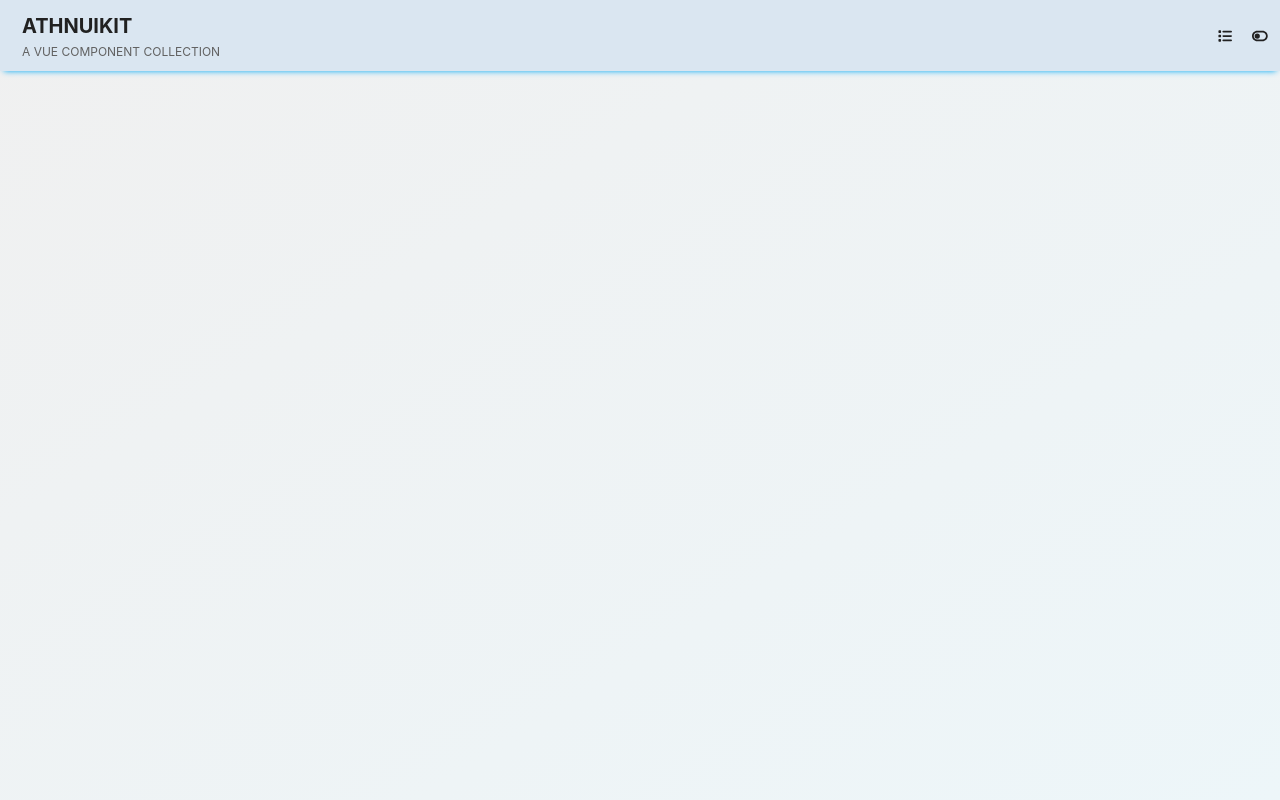
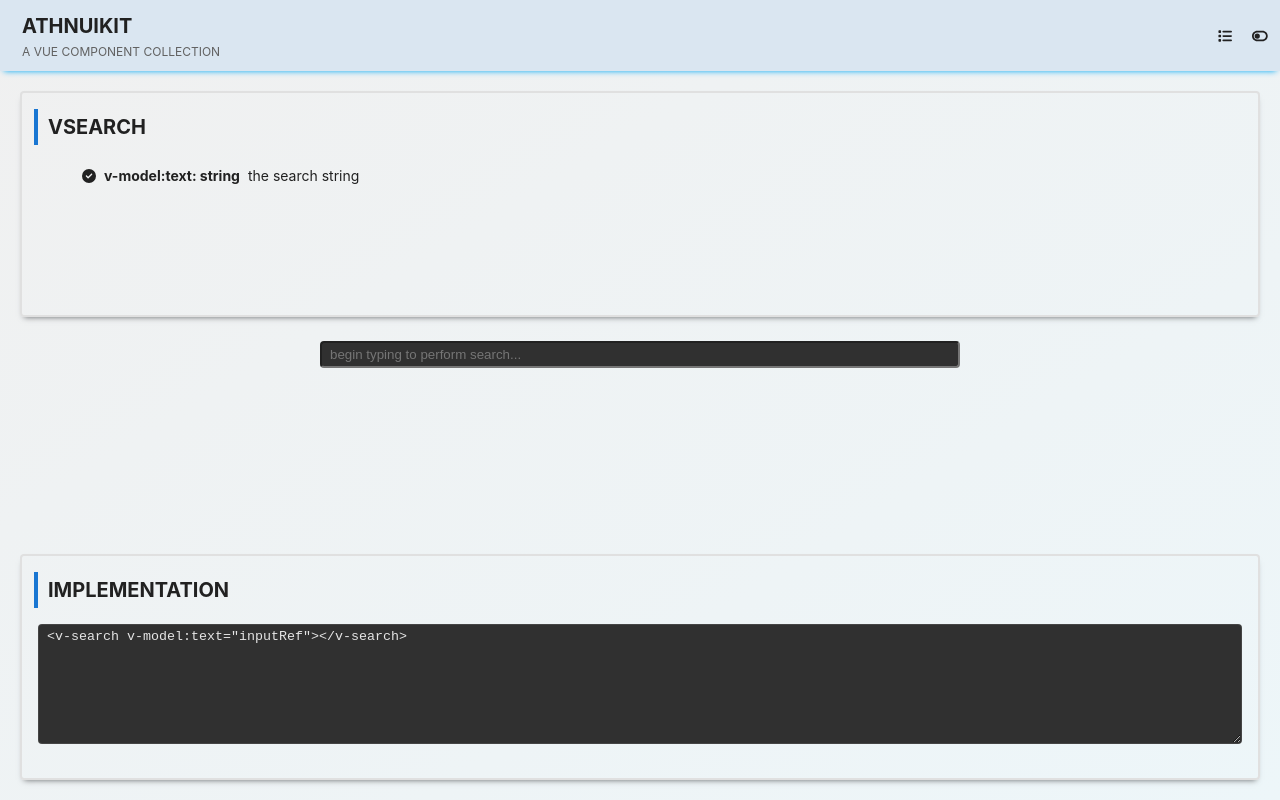
Before and after one commit to athnxyz/athnuikit, a Vue app: page /vsearch in a window 1280 px wide. Built offline with nearby package versions, Linux system fonts and the light colour scheme.

Commit message:
v-search initial implementation, no context handler yet

```diff
--- a/src/App.vue
+++ b/src/App.vue
@@ -14,6 +14,7 @@ const routerLinks = ref([
   { path: '/vmasterview', label: 'vmasterview' },
   { path: '/vnav', label: 'vnav' },
   { path: '/vpath', label: 'vpath' },
+  { path: '/vsearch', label: 'vsearch' },
   { path: '/vsidebar', label: 'vsidebar' },
   { path: '/vtag', label: 'vtag' },
   { path: '/vtitle', label: 'vtitle' }
--- a/src/components/v-search/v-search.scss
+++ b/src/components/v-search/v-search.scss
@@ -0,0 +1,19 @@
+@import '@uikit/v-common.scss';
+
+
+.v-search {
+  @extend .flex-vertical;
+
+  input {
+    @extend .flex-horizontal;
+
+    min-width: 50vw;
+    justify-content: flex-start;
+    text-wrap: nowrap;
+    color: var(--v-text-primary-invert);
+    background: var(--v-background-invert);
+    border-radius: 0.25rem;
+    padding: 0.25rem 0.5rem;
+    margin: 0.5rem;
+  }
+}
--- a/src/components/v-search/v-search.types.ts
+++ b/src/components/v-search/v-search.types.ts
@@ -0,0 +1,22 @@
+
+export interface SearchContextMap<T extends string> {
+  context: T;
+  help?: string;
+  getAvailableFilters(): Promise<(string | number | boolean)[]>;
+}
+
+export interface SearchProps<T extends string> {
+  text: string;
+  onSubmit(text: string): Promise<boolean>;
+  contextMap?: { [context in T]: SearchContextMap<T> };
+  placeholder?: string;
+}
+
+export interface SearchEmits {
+  (e: 'update:text', text: string): void;
+}
+
+export const defaultSearchProps: Pick<SearchProps<any>, 'text' | 'placeholder'> = {
+  text: '',
+  placeholder: 'begin typing to perform search...',
+};
--- a/src/components/v-search/v-search.vue
+++ b/src/components/v-search/v-search.vue
@@ -1,3 +1,58 @@
-<script setup lang="ts">
+<script setup lang="ts" generic="T extends string">
+import { ref, watch, onMounted } from 'vue';
+import { every } from 'lodash';
 
+import type { SearchEmits, SearchProps } from '@uikit/components/v-search/v-search.types';
+import { defaultSearchProps } from '@uikit/components/v-search/v-search.types';
+
+
+const props = withDefaults(defineProps<SearchProps<T>>(), defaultSearchProps);
+const emit = defineEmits<SearchEmits>();
+
+const textRef = ref<string>(props.text);
+const focusRef = ref<boolean>(false);
+const searchInputRef = ref<HTMLElement | undefined>();
+
+const handleKeydown = async (event: KeyboardEvent) => {
+  if (event.key === 'Enter') {
+    event.preventDefault();
+    return await props.onSubmit(textRef.value);
+  }
+
+  if (event.key === 'Tab') {
+    return true;
+  }
+};
+
+const handleClickOutsideSearch = (event: MouseEvent) => {
+  const condition = every([
+    searchInputRef.value && ! searchInputRef.value.contains(event.target as Node),
+  ]);
+
+  if (condition) focusRef.value = false;
+};
+
+watch(textRef, text => {
+  console.log('updated input:', text);
+  emit('update:text', text);
+});
+
+onMounted(() => {
+  document.addEventListener('click', handleClickOutsideSearch, true)
+});
 </script>
+
+<template>
+  <div class="v-search">
+    <input
+      ref="searchInputRef"
+      v-model="textRef"
+      :placeholder="placeholder"
+      @focus="focusRef = true"
+      @keydown="handleKeydown">
+  </div>
+</template>
+
+<style lang="scss">
+@import '@uikit/components/v-search/v-search.scss';
+</style>
--- a/src/router/index.ts
+++ b/src/router/index.ts
@@ -10,6 +10,7 @@ import vmasterviewv from '@uikit/views/v-master-view.vue'
 import vdropdownview from '@uikit/views/v-dropdown-view.vue';
 import vnavview from '@uikit/views/v-nav-view.vue';
 import vpathview from '@uikit/views/v-path-view.vue';
+import vsearchview from '@uikit/views/v-search-view.vue';
 import vsidebarview from '@uikit/views/v-sidebar-view.vue';
 import vtagview from '@uikit/views/v-tag-view.vue';
 import vtitleview from '@uikit/views/v-title-view.vue';
@@ -69,6 +70,11 @@ const router = createRouter({
       component: vpathview
     },
     {
+      path: '/vsearch',
+      name: 'vsearch',
+      component: vsearchview
+    },
+    {
       path: '/vsidebar',
       name: 'vsidebar',
       component: vsidebarview
--- a/src/uikit.loader.ts
+++ b/src/uikit.loader.ts
@@ -16,6 +16,7 @@ import {
   vnav,
   vnotification,
   vpath,
+  vsearch,
   vsidebar,
   vtag,
   vtitle,
@@ -48,6 +49,7 @@ export class VUIKitLoader {
       { label: 'v-nav', component: vnav },
       { label: 'v-notification', component: vnotification },
       { label: 'v-path', component: vpath },
+      { label: 'v-search', component: vsearch },
       { label: 'v-sidebar', component: vsidebar },
       { label: 'v-tag', component: vtag },
       { label: 'v-title', component: vtitle },
--- a/src/uikit.ts
+++ b/src/uikit.ts
@@ -11,6 +11,7 @@ import vmasterview from '@uikit/components/v-master-view/v-master-view.vue';
 import vnav from '@uikit/components/v-nav/v-nav.vue';
 import vnotification from '@uikit/components/v-notification/v-notification.vue';
 import vpath from '@uikit/components/v-path/v-path.vue';
+import vsearch from '@uikit/components/v-search/v-search.vue';
 import vsidebar from '@uikit/components/v-sidebar/v-sidebar.vue';
 import vtag from '@uikit/components/v-tag/v-tag.vue';
 import vtitle from '@uikit/components/v-title/v-title.vue';
@@ -35,6 +36,7 @@ export {
   vnav,
   vnotification,
   vpath,
+  vsearch,
   vsidebar,
   vtag,
   vtitle,
--- /dev/null
+++ b/src/views/v-search-view.vue
@@ -0,0 +1,64 @@
+<script setup lang="ts">
+import { ref } from 'vue';
+
+
+const textRef = ref<string>('');
+const onSubmit = async (text: string): Promise<boolean> => {
+  console.log('submitting:', text);
+  return true;
+}
+
+const searchShowcaseContainerStyle = ref({
+  'align-items': 'center'
+});
+
+const searchDetailListItems = ref([
+  { key: 'v-model:text: string', content: 'the search string' }
+]);
+
+const implementation = ref(`<v-search v-model:text="inputRef"></v-search>`);
+</script>
+
+<template>
+
+  <v-container orientation="vertical">
+
+    <v-container orientation="vertical" border>
+      <v-title title="vsearch" border></v-title>
+      <v-list
+        :items="searchDetailListItems"
+        :extractKeyFn="(key: string) => key">
+
+        <template #key="{ key }">
+          {{ key }}
+        </template>
+
+        <template #content="{ content }">
+          {{  content  }}
+        </template>
+
+      </v-list>
+    </v-container>
+
+    <v-container
+      orientation="vertical"
+      :style="searchShowcaseContainerStyle">
+
+      <v-search
+        v-model:text="textRef"
+        :onSubmit="onSubmit"></v-search>
+
+    </v-container>
+
+    <v-container orientation="vertical" border>
+      <v-title title="implementation" border></v-title>
+      <v-input v-model:value="implementation" disabled></v-input>
+    </v-container>
+
+  </v-container>
+
+</template>
+
+<style lang="scss">
+@import '@uikit/views/view.scss';
+</style>
```
Also changed, not shown: src/composables/useHints.ts (added, +60 -0 lines).
